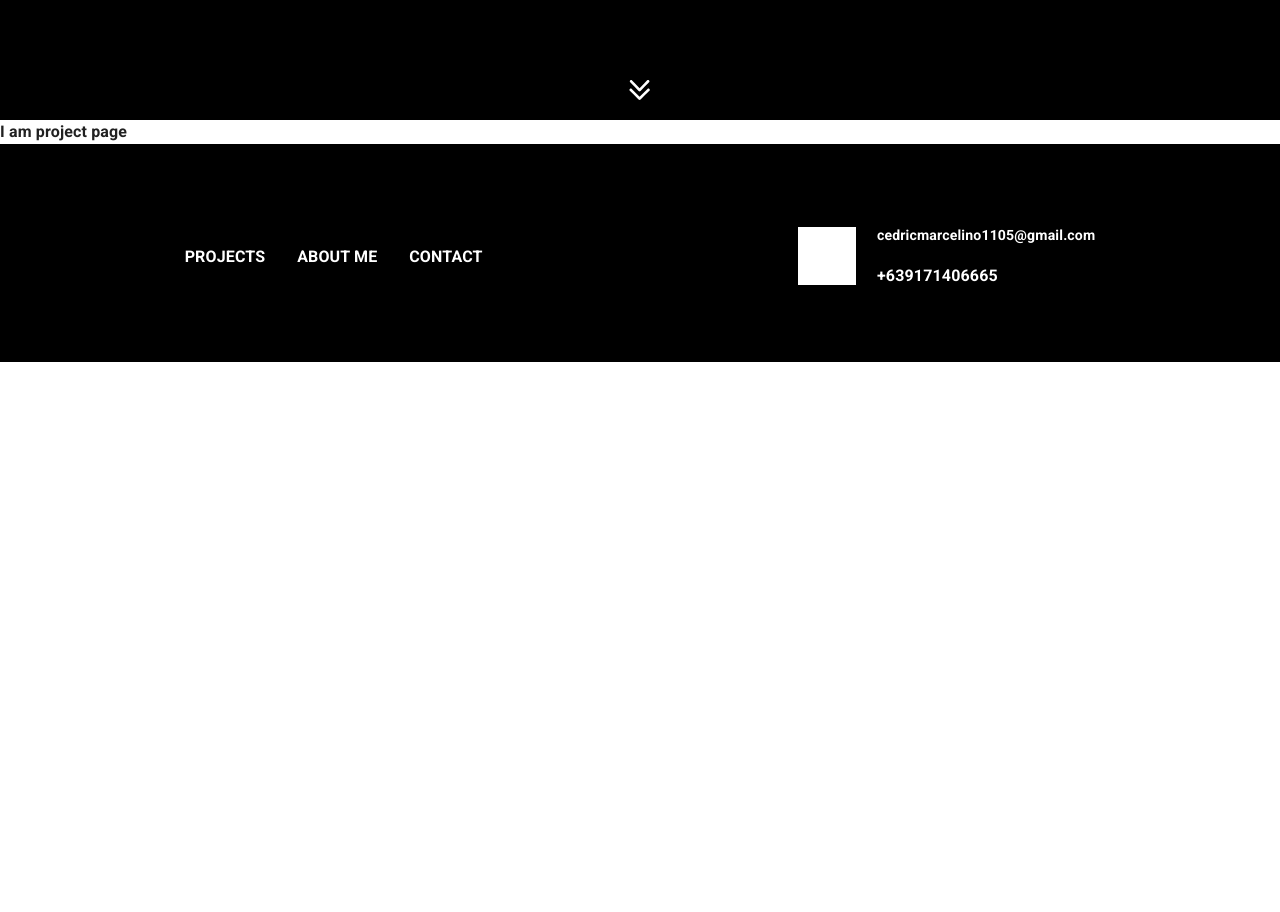
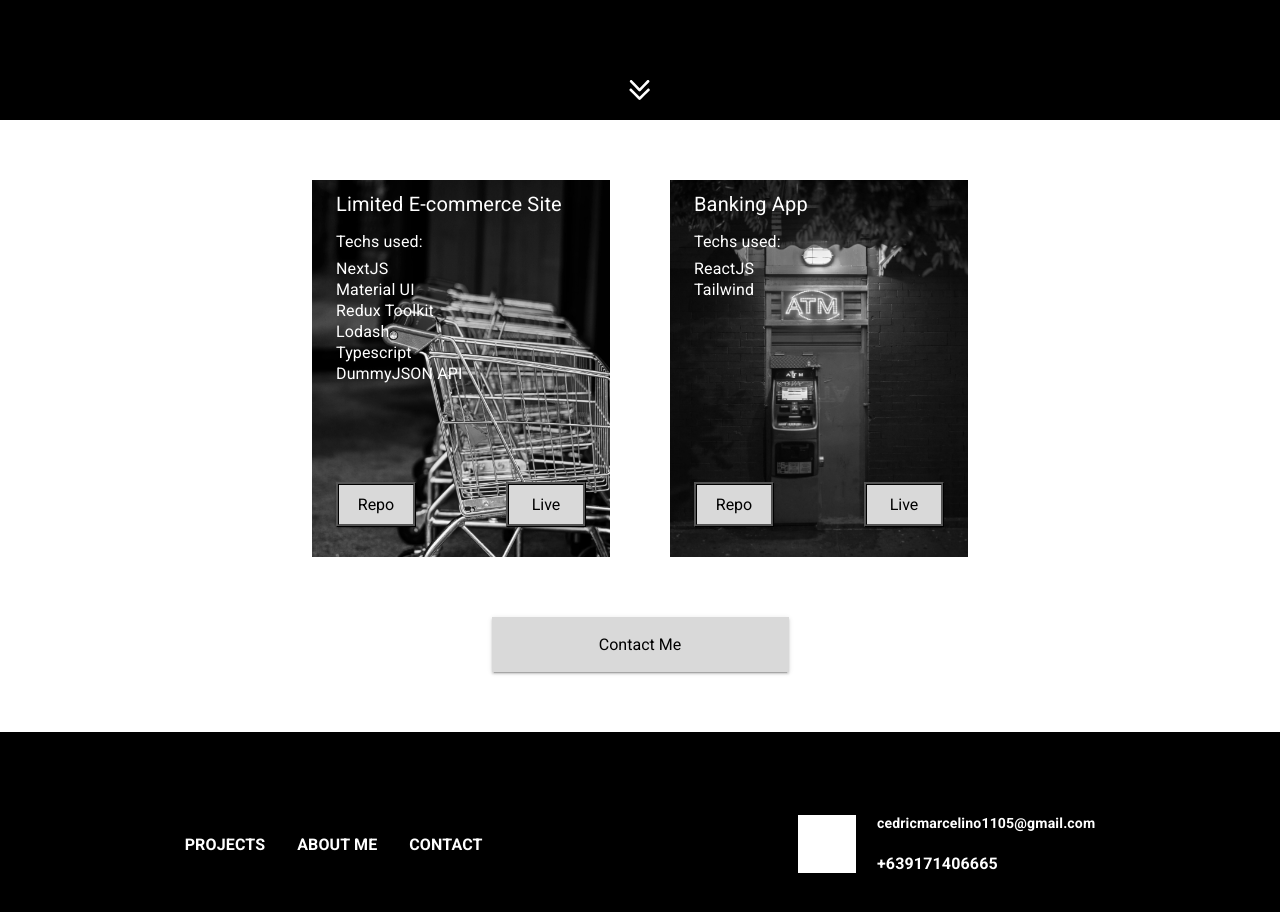
Before and after one commit to cedricmarcelino/portfolio, a Next.js app: page /projects in a window 1280 px wide. Shown: the part 680-1592 px from the top of the page. Before the commit the page ends 1042 px from the top, so only its background shows below. Built offline with nearby package versions, Linux system fonts and the light colour scheme.

Commit message:
Added initial projects page

```diff
--- /dev/null
+++ b/src/components/Projects/Projects.module.css
@@ -0,0 +1,75 @@
+.projectsContainer {
+    display: flex;
+    flex-direction: column;
+    row-gap: 33px;
+    column-gap: 60px;
+    max-width: 1200px;
+    margin: auto;
+    display: flex;
+    flex-direction: row;
+    flex-wrap: wrap;
+}
+
+.projectContainer {
+    width: 298px;
+    height: 377px;
+    padding: 12px 24px;
+    padding-bottom: 30px;
+    margin: auto;
+    background-size: cover;
+    background-repeat: no-repeat;
+    filter: grayscale(1);
+    background-position: center;
+    display: flex;
+    flex-direction: column;
+    justify-content: space-between;
+}
+
+.projectTitle {
+    color: #FFF;
+    font-family: var(--font-roboto);
+    font-size: 20px;
+    line-height: normal;
+    margin-bottom: 16px;
+}
+
+.tech, .techTitle, .buttonText{
+    color: #FFF;
+    font-family: var(--font-roboto);
+    font-size: 16px;
+    line-height: normal;
+}
+
+.techTitle {
+    margin-bottom: 8px;
+}
+
+.techContainer {
+    display: flex;
+    flex-direction: column;
+    row-gap: 2px;
+}
+
+.buttonsContainer {
+    display: flex;
+    flex-direction: row;
+    justify-content: space-between;
+}
+
+.button {
+    background: #D9D9D9;
+    width: 80px;
+    padding: 10px 10px;
+    border-radius: 0px;
+    text-transform: capitalize;
+    border: 3px solid #000;
+    border-style: ridge;
+}
+
+.button:hover {
+    background: #D9D9D9;
+}
+
+.buttonText {
+    color: #000
+}
--- /dev/null
+++ b/src/components/Projects/Projects.tsx
@@ -0,0 +1,100 @@
+import { Box, Button, Typography } from "@mui/material"
+import styles from './Projects.module.css'
+import { Roboto } from "next/font/google"
+import shoppingCartImage from '../../../public/images/shopping-carts.jpg'
+import bankImage from '../../../public/images/bank.jpg'
+
+type IProjects = IProject[]
+interface IProject {
+    title: string,
+    techs: string[]
+    repo: string,
+    deployment: string,
+    image: string,
+}
+
+const roboto900 = Roboto({
+  variable: '--font-roboto',
+  weight: '900',
+  style: 'normal',
+  subsets: ["latin"]
+})
+
+const roboto700 = Roboto({
+  variable: '--font-roboto',
+  weight: '700',
+  style: 'normal',
+  subsets: ["latin"]
+})
+
+
+
+const roboto400 = Roboto({
+    variable: '--font-roboto',
+    weight: '400',
+    style: 'normal',
+    subsets: ["latin"]
+  })
+
+
+
+export default function ProjectsComponent() {
+    const handleClick = (link: string) => {
+        window.open(link,'_blank');
+    }
+    const projects: IProjects = [
+        {
+            title: 'Limited E-commerce Site',
+            techs: ['NextJS', 'Material UI', 'Redux Toolkit', 'Lodash', 'Typescript','DummyJSON API'],
+            repo: 'https://github.com/cedricmarcelino/sample-ecommerce',
+            deployment: 'https://sample-ecommerce-delta.vercel.app/',
+            image: shoppingCartImage.src
+        },
+        {
+            title: 'Banking App',
+            techs: ['ReactJS', 'Tailwind'],
+            repo: 'https://github.com/cedricmarcelino/banking-app-project',
+            deployment: 'https://cedricmarcelino.github.io/banking-app-project/',
+            image: bankImage.src
+        }
+    ]
+    return (
+        <Box className={styles.projectsContainer}>
+            {projects.map((project, value) => {
+                return (
+                    <Box className={styles.projectContainer} key={value} sx={{backgroundImage: `url(${project.image})`}}>
+                        <Box>
+                            <Typography className={`${styles.projectTitle} ${roboto900.variable}`}>
+                                {project.title}
+                            </Typography>
+                            <Typography className={`${styles.techTitle} ${roboto700.variable}`}>
+                                Techs used:
+                            </Typography>
+                            <Box className={styles.techContainer}>
+                                {project.techs.map((tech, value) => {
+                                    return(
+                                        <Typography className={`${styles.tech} ${roboto400.variable}`} key={`${value}-tech`}>
+                                            {tech}
+                                        </Typography>
+                                    )
+                                })}
+                            </Box>
+                        </Box>
+                        <Box className={styles.buttonsContainer}>
+                            <Button variant='contained' className={styles.button}>
+                                <Typography className={`${styles.buttonText}  ${roboto400.variable}`} onClick={() => {handleClick(project.repo)}}>
+                                    Repo
+                                </Typography>
+                            </Button>
+                            <Button variant='contained' className={styles.button}>
+                                <Typography className={`${styles.buttonText}  ${roboto400.variable}`} onClick={() => {handleClick(project.deployment)}}>
+                                    Live
+                                </Typography>
+                            </Button>
+                        </Box>
+                    </Box>
+                )
+            })}
+        </Box>
+    )
+}
--- a/src/pages/projects/index.tsx
+++ b/src/pages/projects/index.tsx
@@ -1,5 +1,31 @@
+import { Box, Button, Typography } from "@mui/material";
+import styles from './projects.module.css'
+import { Roboto } from "next/font/google";
+import { ROUTE } from "@/constants/enum";
+import { useRouter } from "next/navigation";
+import ProjectComponent from "@/components/Projects/Projects";
+
+const roboto = Roboto({
+  variable: '--font-roboto',
+  weight: '400',
+  style: 'normal',
+  subsets: ["latin"]
+})
+
 export default function Projects() {
+    const router = useRouter()
+
+    const handleNavigate = (route: ROUTE) => {
+      router.push(route);
+    }
     return (
-        <div>I am project page</div>
+        <Box className={styles.projectsContainer}>
+            <ProjectComponent/>
+            <Button variant='contained' className={styles.button} onClick={() => {handleNavigate(ROUTE.CONTACT)}}>
+                <Typography className={`${styles.buttonText} ${roboto.variable}`}>
+                    Contact Me
+                </Typography>
+            </Button>
+        </Box>
     )
 }
--- /dev/null
+++ b/src/pages/projects/projects.module.css
@@ -0,0 +1,28 @@
+.projectsContainer {
+    padding: 60px 37px;
+    display: flex;
+    flex-direction: column;
+    row-gap: 60px;
+    align-items: center;
+}
+
+.buttonText {
+    font-family: var(--font-roboto);
+    color: #000;
+    font-size: 16px;
+    font-style: normal;
+    font-weight: 400;
+    line-height: normal;
+}
+
+.button:hover {
+    background: #D9D9D9;
+}
+
+.button {
+    background: #D9D9D9;
+    width: 297px;
+    padding: 18px 51px;
+    border-radius: 0px;
+    text-transform: capitalize;
+}
```
